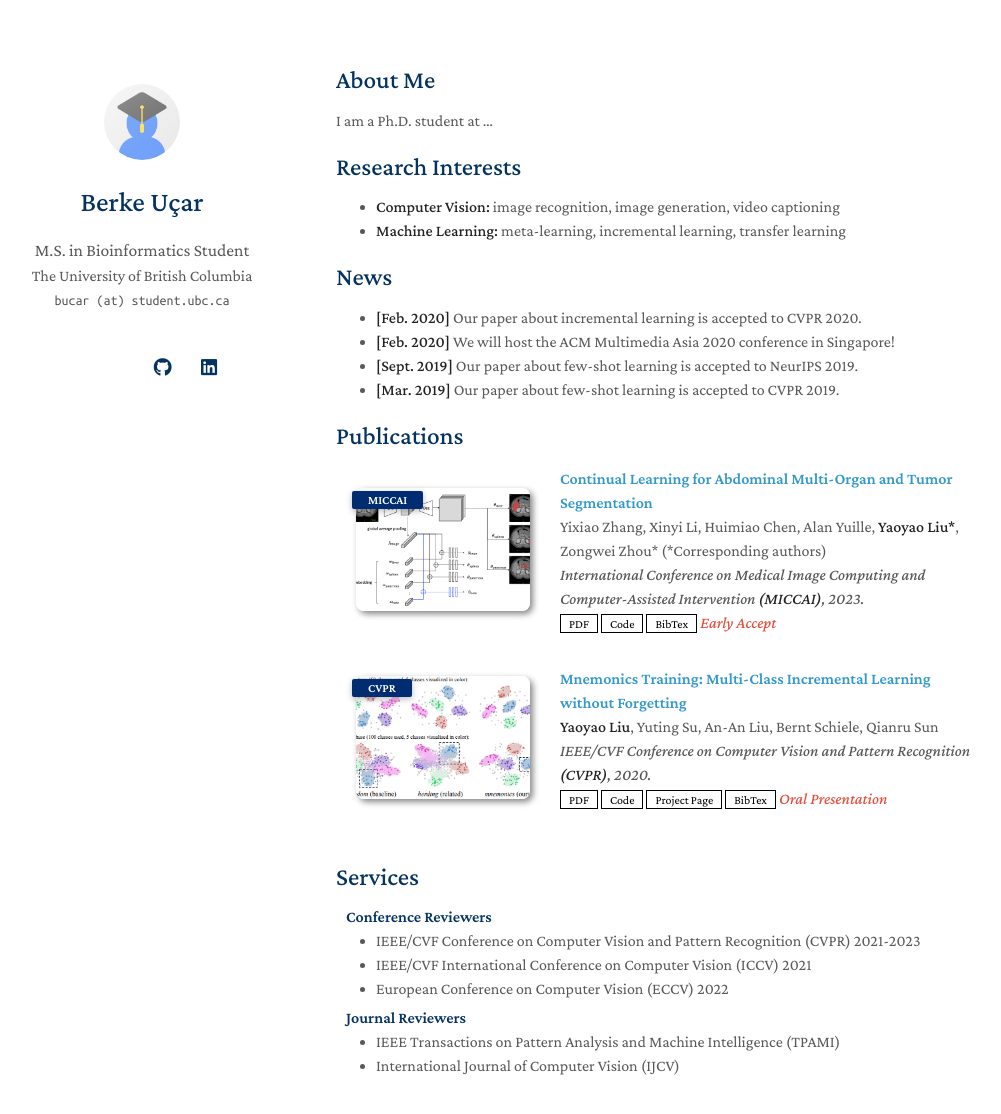
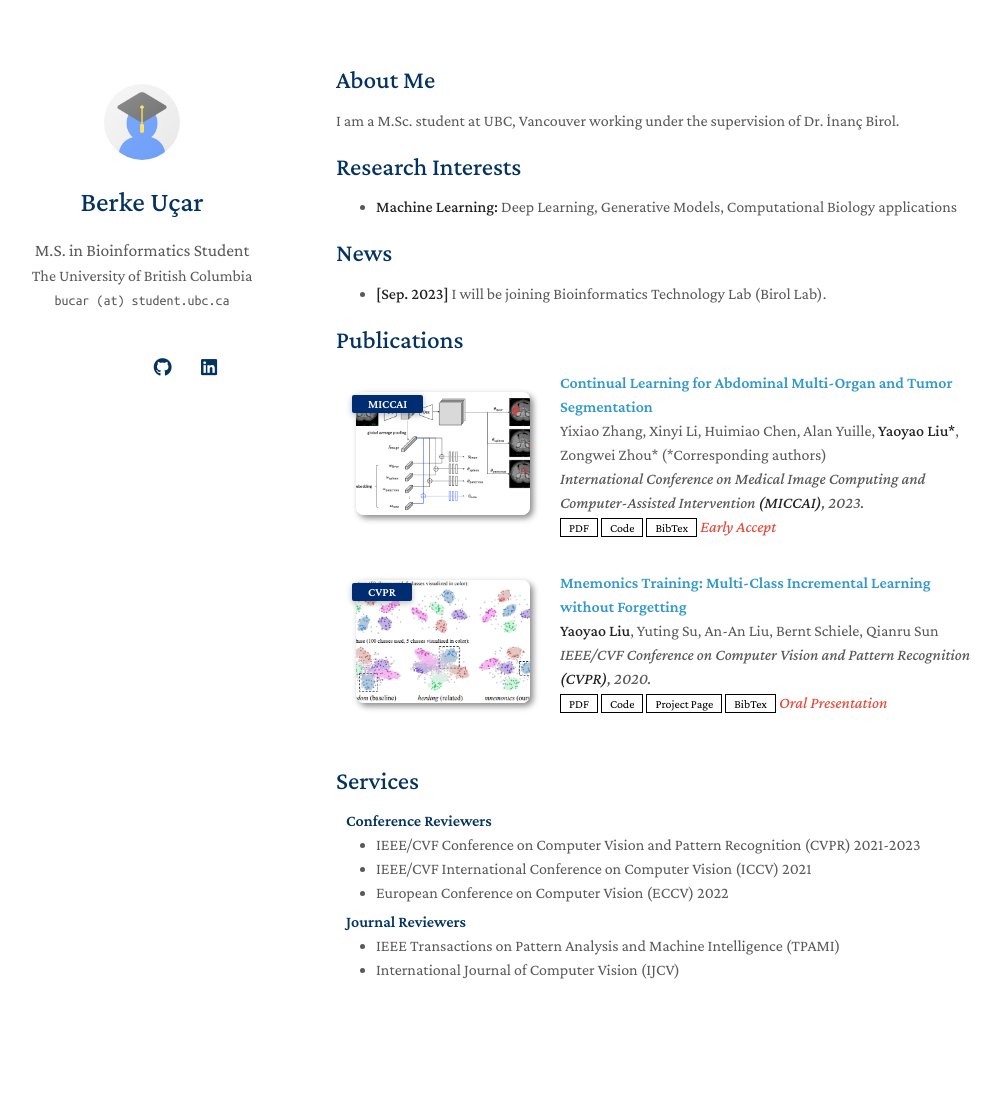
Before and after one commit to berkeucar/berkeucar.github.io, a Jekyll site: the page built from index.md, in a window 1280 px wide and 1172 px high. Shown: the top 1114 px of the window, without its empty margins (134-1135 px from the left). Built offline with Jekyll 4.4.1, drawn with Linux system fonts in a browser that asks for light colours; nearby versions of some CDN libraries; a style sheet for code colours, icons or effects is not loaded; our own code applies the rules of GitHub Pages for plain Markdown files.

Commit message:
Update index.md

```diff
--- a/index.md
+++ b/index.md
@@ -4,19 +4,15 @@ layout: homepage
 
 ## About Me
 
-I am a Ph.D. student at ...
+I am a M.Sc. student at UBC, Vancouver working under the supervision of Dr. İnanç Birol.
 
 ## Research Interests
-
-- **Computer Vision:** image recognition, image generation, video captioning
-- **Machine Learning:** meta-learning, incremental learning, transfer learning
+- **Machine Learning:** Deep Learning, Generative Models, Computational Biology applications
 
 ## News
 
-- **[Feb. 2020]** Our paper about incremental learning is accepted to CVPR 2020.
-- **[Feb. 2020]** We will host the ACM Multimedia Asia 2020 conference in Singapore!
-- **[Sept. 2019]** Our paper about few-shot learning is accepted to NeurIPS 2019.
-- **[Mar. 2019]** Our paper about few-shot learning is accepted to CVPR 2019.
+- **[Sep. 2023]** I will be joining Bioinformatics Technology Lab (Birol Lab).
+
 
 {% include_relative _includes/publications.md %}
 
```
